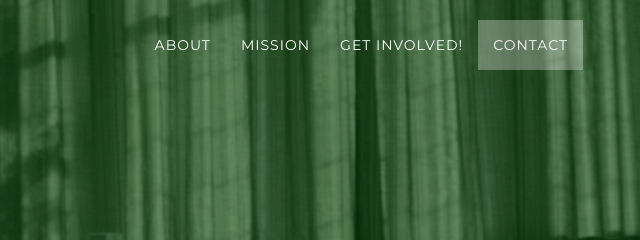
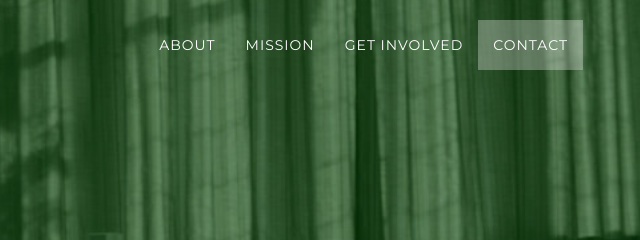
Before and after one commit to Taurvi/wasmun-site, a plain HTML site: page index.html in a window 1280 px wide. Shown: the top 240 px of the page, 627-1267 px from the left. Drawn offline with Linux system fonts and the light colour scheme; some packages are replaced by stand-ins of ours.

Commit message:
Fixed link issue

```diff
--- a/index.html
+++ b/index.html
@@ -60,7 +60,7 @@
                         <a class="page-scroll" href="#mission">Mission</a>
                     </li>
                     <li>
-                        <a class="page-scroll" href="#get-involved">Get Involved!</a>
+                        <a class="page-scroll" href="#get-involved">Get Involved</a>
                     </li>
                     <li>
                         <a class="page-scroll" href="#contact">Contact</a>
```
